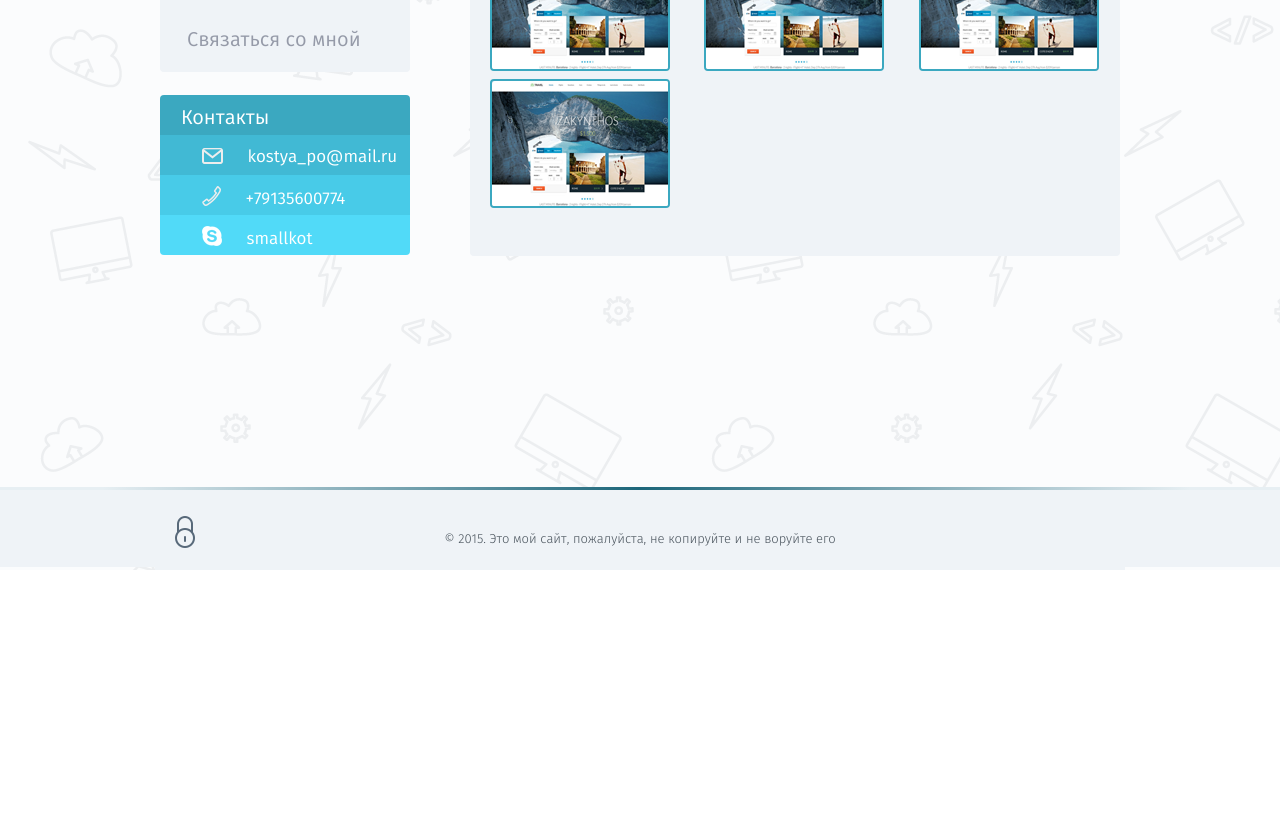
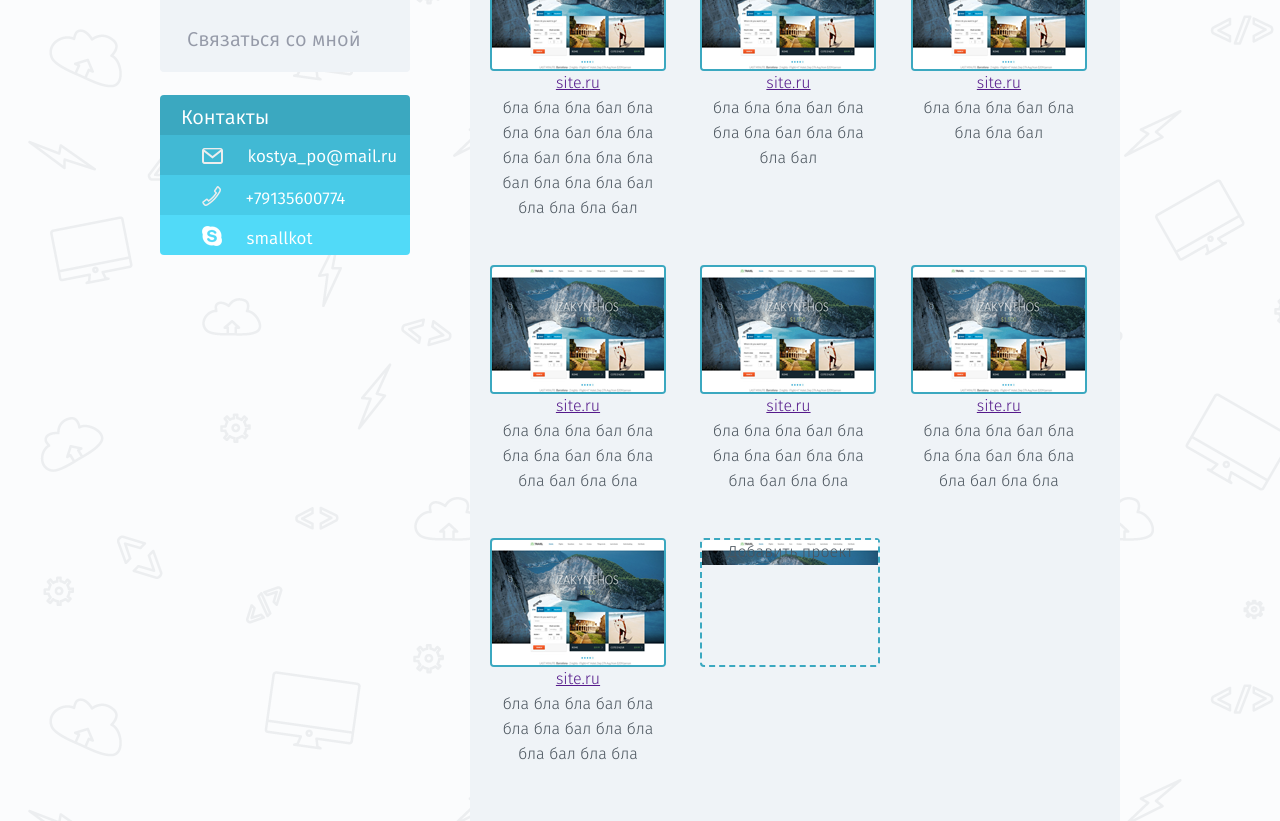
Before and after one commit to smallkot/first_site_dz1_loftschool, a website: page app/my_projects.html in a window 1280 px wide. Shown: the part 313-1134 px from the top of the page. Before the commit the page ends 883 px from the top, so only its background shows below. Drawn offline with nearby package versions, Linux system fonts and the light colour scheme.

Commit message:
fix my projects page

```diff
--- a/app/css/my_projects.css
+++ b/app/css/my_projects.css
@@ -1,13 +1,13 @@
 .div-site-img{
 	border: 2px solid #3ba8c0;
 	border-radius: 4px;
-	width: 176px;
+
 	height: 125px;
 	overflow: hidden;
 }
 
 .site-block{
-
+	width: 176px;
 }
 
 .site-container-list{
@@ -17,10 +17,34 @@
 
 .site-container-item{
 	margin-left: 30px;
+	margin-bottom: 44px;
 	display: inline-block;
+	vertical-align: top;
 }
 
 .section-body{
 	width: 610px;
 	margin: 0 auto;
 }
+
+.div_site_link{
+	text-align: center;
+}
+
+.div_site_description{
+	text-align: center;
+	width: 176px;
+}
+
+.add_site_item{
+	border: 2px dashed #3ba8c0;
+	border-radius: 4px;
+	width: 176px;
+	height: 125px;
+}
+
+.add_site_project{
+	text-align: center;
+	vertical-align: center;
+	background: url(../images/site.png) no-repeat;
+}
--- a/app/my_projects.html
+++ b/app/my_projects.html
@@ -96,12 +96,13 @@
 											<div class="div-site-img">
 												<img src="images/site.png" class="site">
 											</div>
-										</div>
-									</li>
-									<li class="site-container-item">
-										<div class="site-block">
-											<div class="div-site-img">
-												<img src="images/site.png" class="site">
+											<div class="div_site_link">
+												<a href="">site.ru</a>
+											</div>
+											<div class="div_site_description">
+												бла бла бла бал бла бла бла бал
+												бла бла бла бал
+												бла бла бла бал бла бла бла бал бла бла бла бал
 											</div>
 										</div>
 									</li>
@@ -110,6 +111,13 @@
 											<div class="div-site-img">
 												<img src="images/site.png" class="site">
 											</div>
+											<div class="div_site_link">
+												<a href="">site.ru</a>
+											</div>
+											<div class="div_site_description">
+												бла бла бла бал бла бла бла бал
+												бла бла бла бал
+											</div>
 										</div>
 									</li>
 									<li class="site-container-item">
@@ -117,12 +125,81 @@
 											<div class="div-site-img">
 												<img src="images/site.png" class="site">
 											</div>
+											<div class="div_site_link">
+												<a href="">site.ru</a>
+											</div>
+											<div class="div_site_description">
+												бла бла бла бал бла бла бла бал
+											</div>
 										</div>
 									</li>
-									<li></li>
-									<li></li>
-									<li></li>
-									<li></li>
+									<li class="site-container-item">
+										<div class="site-block">
+											<div class="div-site-img">
+												<img src="images/site.png" class="site">
+											</div>
+											<div class="div_site_link">
+												<a href="">site.ru</a>
+											</div>
+											<div class="div_site_description">
+												бла бла бла бал бла бла бла бал
+												бла бла бла бал
+												бла бла
+											</div>
+										</div>
+									</li>
+									<li class="site-container-item">
+										<div class="site-block">
+											<div class="div-site-img">
+												<img src="images/site.png" class="site">
+											</div>
+											<div class="div_site_link">
+												<a href="">site.ru</a>
+											</div>
+											<div class="div_site_description">
+												бла бла бла бал бла бла бла бал
+												бла бла бла бал
+												бла бла
+											</div>
+										</div>
+									</li>
+									<li class="site-container-item">
+										<div class="site-block">
+											<div class="div-site-img">
+												<img src="images/site.png" class="site">
+											</div>
+											<div class="div_site_link">
+												<a href="">site.ru</a>
+											</div>
+											<div class="div_site_description">
+												бла бла бла бал бла бла бла бал
+												бла бла бла бал
+												бла бла
+											</div>
+										</div>
+									</li>
+									<li class="site-container-item">
+										<div class="site-block">
+											<div class="div-site-img">
+												<img src="images/site.png" class="site">
+											</div>
+											<div class="div_site_link">
+												<a href="">site.ru</a>
+											</div>
+											<div class="div_site_description">
+												бла бла бла бал бла бла бла бал
+												бла бла бла бал
+												бла бла
+											</div>
+										</div>
+									</li>
+									<li class="site-container-item add_site_item">
+
+											<div class="add_site_project">
+												Добавить проект
+											</div>
+
+									</li>
 								</ul>
 
 						</div>
```
